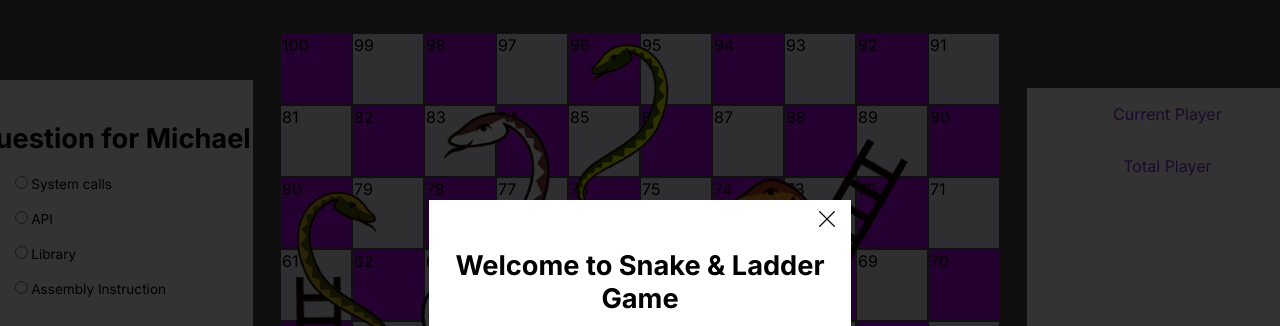
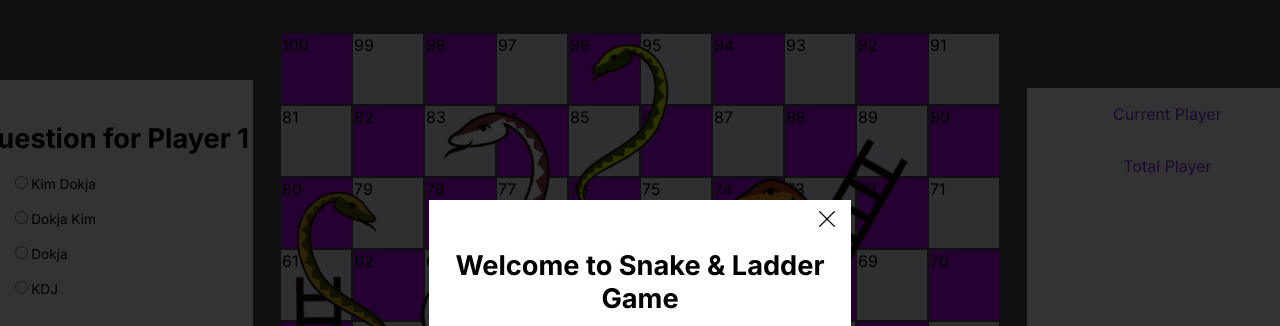
Before and after one commit to belindaasn/Kerajaan-Mataram-Islam, a plain HTML site: page index.html in a window 1280 px wide. Shown: the top 326 px of the page. Drawn offline with Linux system fonts and the light colour scheme.

Commit message:
Update index.html

```diff
--- a/index.html
+++ b/index.html
@@ -13,14 +13,14 @@
     <div class="question">
         <div class="small-box" id="question-small-box">
             <div class="message">
-                <h1 id="question-for">Question for Michael</h1>
+                <h1 id="question-for">Question for Player 1</h1>
             </div>
             <div id="question-wrapper">
                 <p id="question-part"></p>
-                <label><input type="radio" name="mcq" value="a" >System calls</label>
-                <label><input type="radio" name="mcq" value="b" >API</label>
-                <label><input type="radio" name="mcq" value="c" >Library</label>
-                <label><input type="radio" name="mcq" value="d" >Assembly Instruction</label>
+                <label><input type="radio" name="mcq" value="a" >Kim Dokja</label>
+                <label><input type="radio" name="mcq" value="b" >Dokja Kim</label>
+                <label><input type="radio" name="mcq" value="c" >Dokja</label>
+                <label><input type="radio" name="mcq" value="d" >KDJ</label>
                 <div class="answer-wrapper">
                     <button id="answer-btn" onclick="getAnswer()">Answer</button>
                 </div>
```
